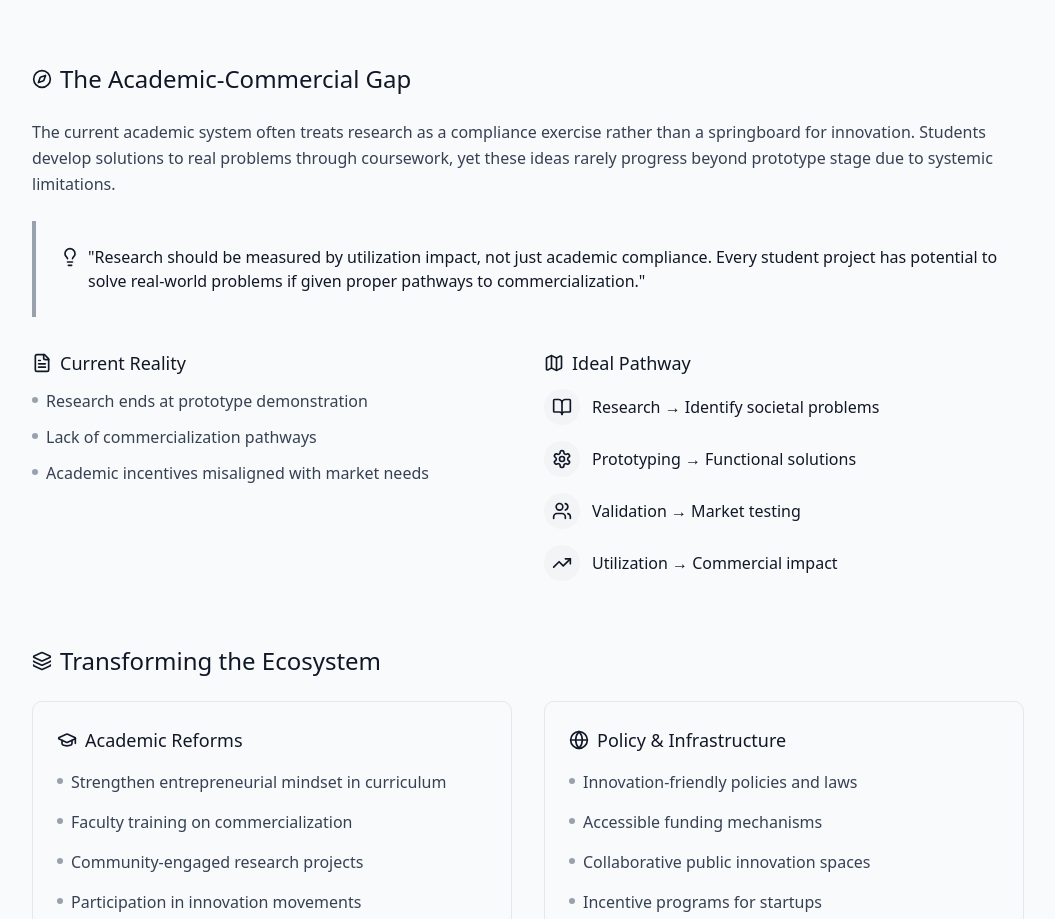
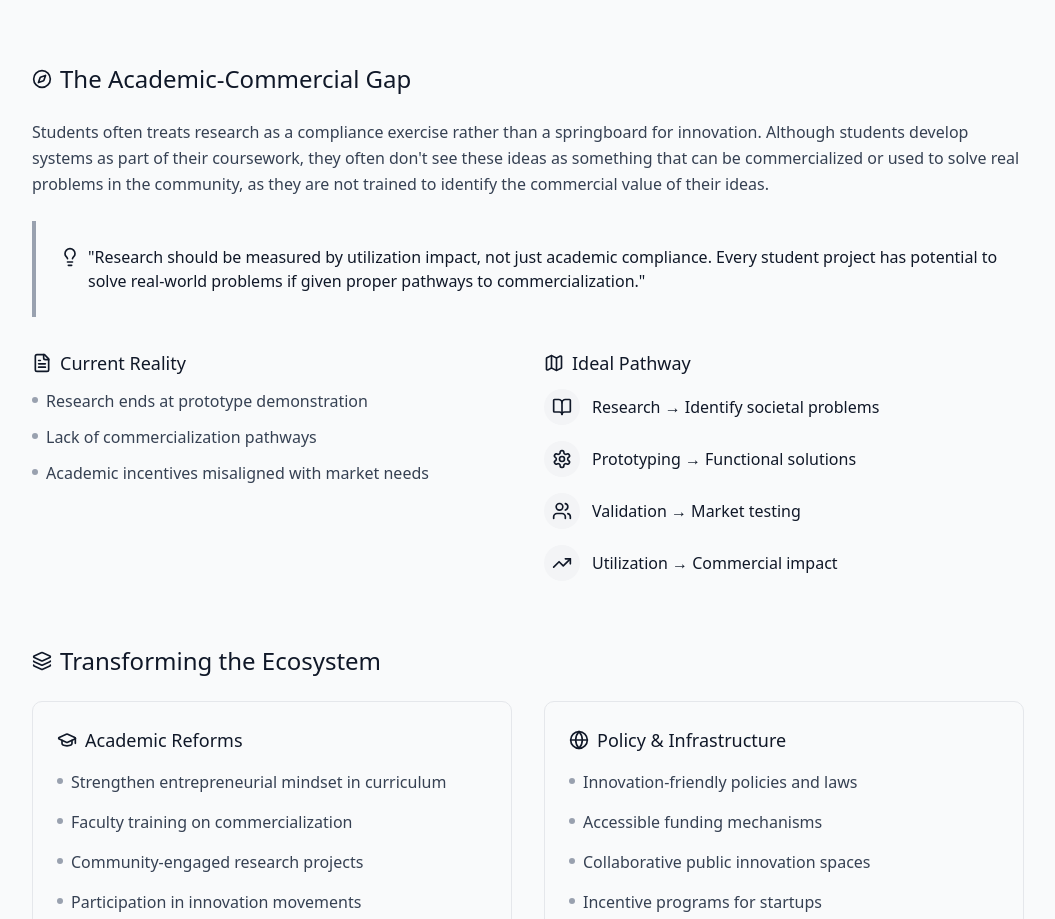
Before and after one commit to GNash19/SeminarLearnings, a React (Vite) app: page /SeminarLearnings/seminars/6 in a window 1280 px wide. Shown: the part 843-1762 px from the top of the page, without its empty margins (112-1167 px from the left). Built offline with nearby package versions, Linux system fonts and the light colour scheme.

Commit message:
Updated Seminar 6

```diff
--- a/src/components/seminars/6.tsx
+++ b/src/components/seminars/6.tsx
@@ -91,7 +91,7 @@ const Seminar6: React.FC = () => {
             </h2>
             <div className="prose prose-gray max-w-none">
               <p className="text-gray-700 leading-relaxed mb-6">
-                The current academic system often treats research as a compliance exercise rather than a springboard for innovation. Students develop solutions to real problems through coursework, yet these ideas rarely progress beyond prototype stage due to systemic limitations.
+                Students often treats research as a compliance exercise rather than a springboard for innovation. Although students develop systems as part of their coursework, they often don't see these ideas as something that can be commercialized or used to solve real problems in the community, as they are not trained to identify the commercial value of their ideas.
               </p>
 
               <div className="my-6 p-6 bg-gray-50 border-l-4 border-gray-400">
```
